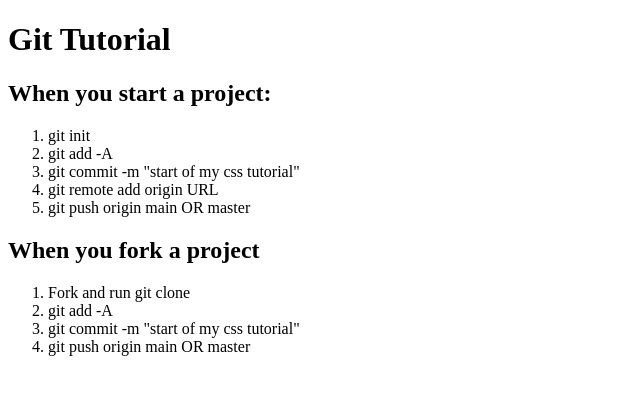
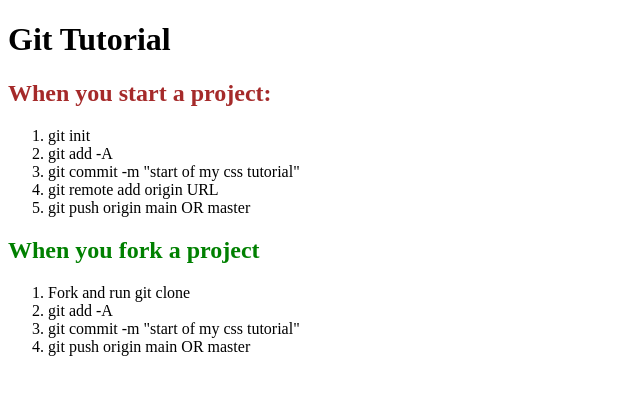
Before and after one commit to frangu617/CSS-tutorial, a plain HTML site: page index.html in a window 1280 px wide. Shown: the whole page, without its empty margins (0-640 px from the left). Drawn offline with Linux system fonts and the light colour scheme.

Commit message:
css with specificity

```diff
--- a/index.html
+++ b/index.html
@@ -10,8 +10,8 @@
 
 <h1>Git Tutorial</h1>
 
-<div>
-    <h2>When you start a project:</h2>
+<div id="div-element">
+    <h2 class="header-2" id="header-2-id">When you start a project:</h2>
 
     <ol>
         <li>git init</li>
@@ -23,7 +23,7 @@
 </div>
 
 <div>
-    <h2>When you fork a project</h2>
+    <h2 class="header-2">When you fork a project</h2>
     <ol>
         <li>Fork and run git clone</li>
         <li>git add -A</li>
--- a/style.css
+++ b/style.css
@@ -0,0 +1,29 @@
+/* inline id class tagname/element */
+/* 0 0 0 0 */
+/* 1 0 0 0 */
+
+
+/* 0 0 1 2 */
+div h2.header-2 {
+    color: green;
+}
+
+/*  0 0 0 2 */
+div h2 {
+    color: red;
+}
+
+/* 0 0 1 0 */
+.header-2 {
+    color: yellow;
+}
+
+/*
+#header-2-id {
+    color: pink;
+} */
+
+/* 0 1 1 1 */
+h2#header-2-id.header-2 {
+    color: brown;
+}
```
